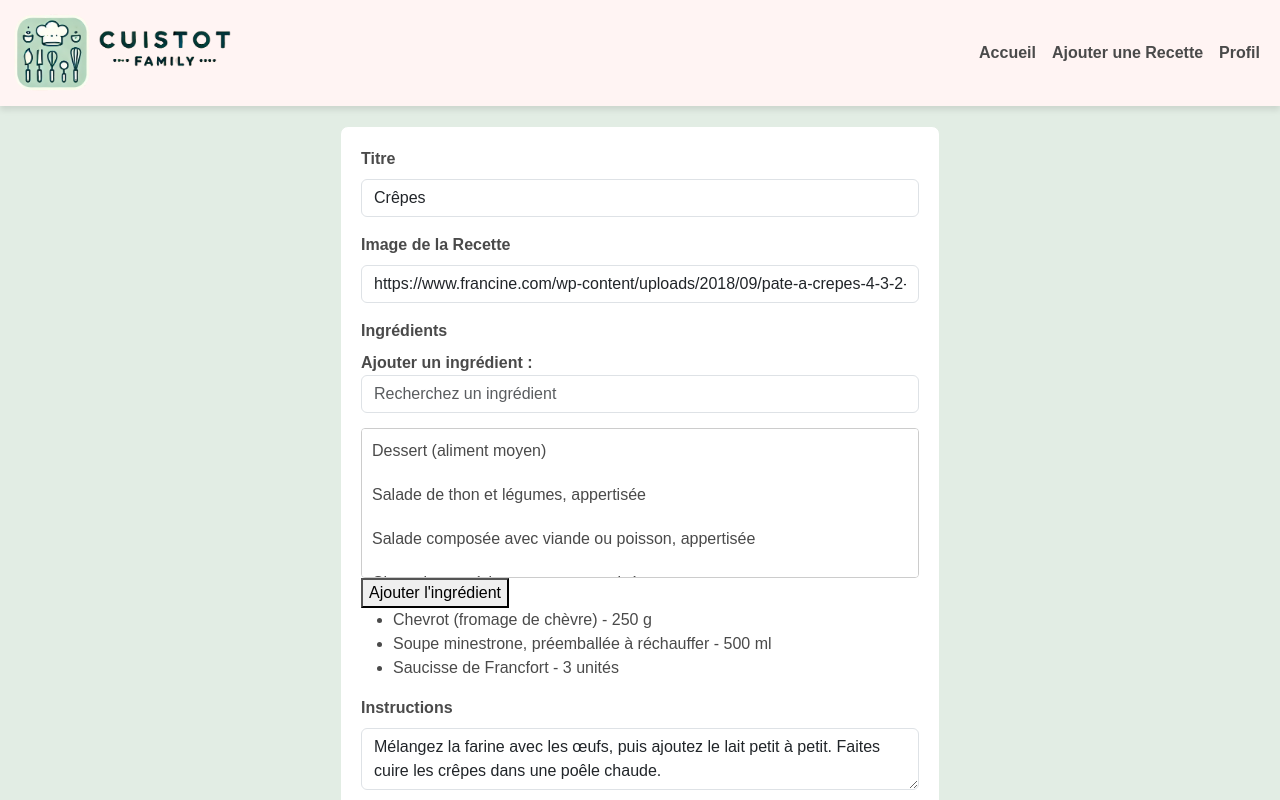
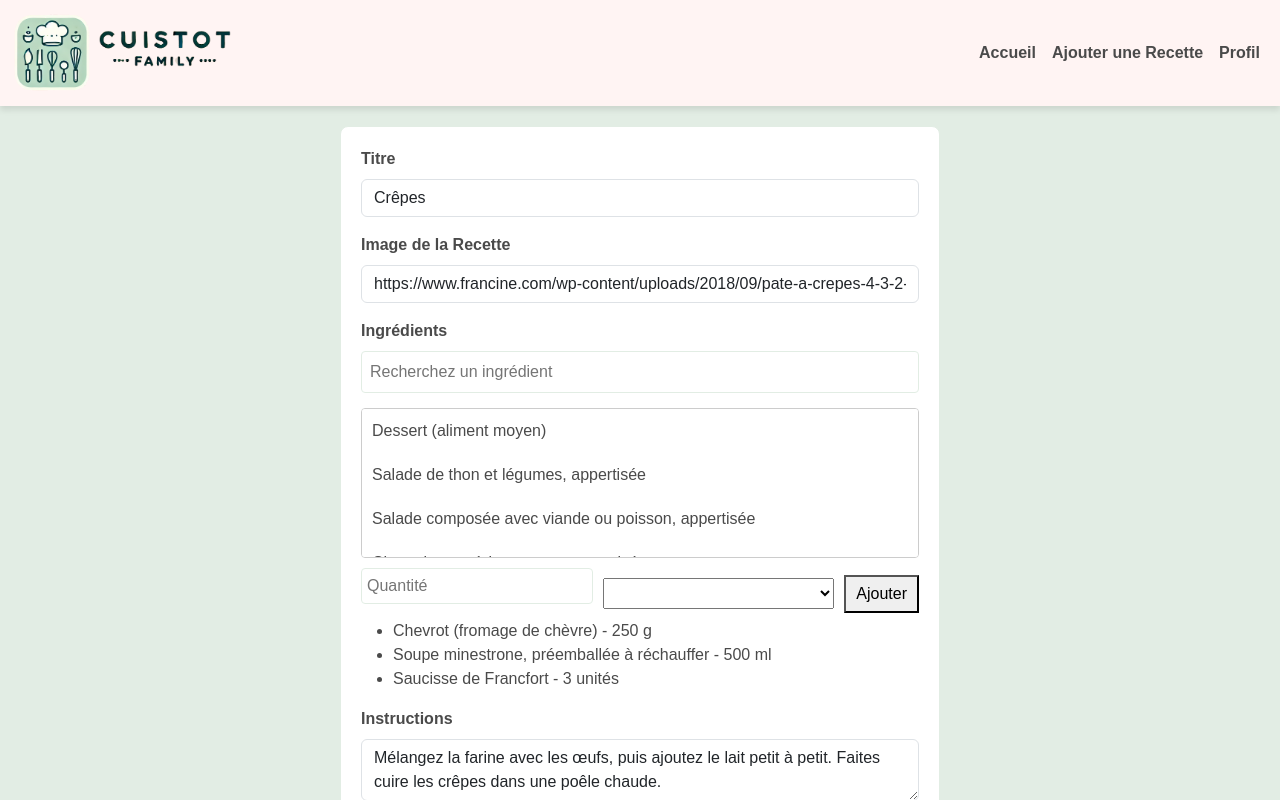
Before and after one commit to vinsse2001/cuistotfamily, an Angular app: page /recette/1/edit in a window 1280 px wide. Shown: the top 800 px of the page. Built offline with nearby package versions, Linux system fonts and the light colour scheme.

Commit message:
modif affichage recherche ingrédient

```diff
--- a/src/app/recette-form/recette-form.component.css
+++ b/src/app/recette-form/recette-form.component.css
@@ -36,3 +36,27 @@ textarea.ng-invalid.ng-touched {
 .suggestions li:hover {
   background-color: #f0f0f0; /* Couleur au survol */
 }
+
+.ingredient-input {
+  margin-bottom: 10px;
+}
+
+.ingredient-details {
+  display: flex;
+  align-items: center;
+  gap: 10px;
+  margin-top: 10px;
+}
+
+.ingredient-details input,
+.ingredient-details select {
+  flex: 1;
+  padding: 5px;
+  font-size: 1rem;
+}
+
+.ingredient-details button {
+  padding: 5px 10px;
+  font-size: 1rem;
+  cursor: pointer;
+}
--- a/src/app/recette-form/recette-form.component.html
+++ b/src/app/recette-form/recette-form.component.html
@@ -31,21 +31,6 @@
       <label for="ingredients" class="form-label">Ingrédients</label>
       <!-- <div class="ingredient-section">
         <label for="ingredient-search">Ajouter un ingrédient :</label>
-        <input id="ingredient-search" [(ngModel)]="ingredientRecherche" (input)="rechercherIngredient()" placeholder="Rechercher un ingrédient" />
-
-        <ul *ngIf="suggestions.length > 0">
-          <li *ngFor="let suggestion of suggestions"
-          (click)="ajouterIngredient(suggestion, +quantiteInput.value, uniteInput.value)">
-            {{ suggestion.nom }}
-          </li>
-          <input #quantiteInput type="number" placeholder="Quantité" />
-          <input #uniteInput type="text" placeholder="Unité (ex. g, ml)" />
-        </ul>
-
-        <button type="button" (click)="ajouterNouvelIngredient()">Nouvel ingrédient</button>
-      </div> -->
-      <div class="ingredient-section">
-        <label for="ingredient-search">Ajouter un ingrédient :</label>
         <input
           type="text"
           class="form-control"
@@ -64,7 +49,44 @@
         </ul>
 
         <button type="button" (click)="ajouterNouvelIngredient()">Ajouter l'ingrédient</button>
+      </div> -->
+      <div class="ingredient-input">
+        <input
+          type="text"
+          [(ngModel)]="ingredientRecherche"
+          (input)="rechercherIngredient()"
+          placeholder="Recherchez un ingrédient"
+          name="ingredientRecherche"
+          required
+        />
+
+        <!-- Liste des suggestions -->
+        <ul class="suggestions" *ngIf="suggestions.length > 0">
+          <li *ngFor="let suggestion of suggestions" (click)="ajouterIngredient(suggestion, +quantiteInput.value, uniteInput.value)">
+            {{ suggestion.nom }}
+          </li>
+        </ul>
       </div>
+
+      <div class="ingredient-details">
+        <input
+          type="number"
+          [(ngModel)]="quantite"
+          placeholder="Quantité"
+          name="quantite"
+          required
+        />
+        <select [(ngModel)]="unite" name="unite" required>
+          <option value="" disabled>Unité</option>
+          <option value="g">g</option>
+          <option value="kg">kg</option>
+          <option value="ml">ml</option>
+          <option value="L">L</option>
+          <option value="pcs">pcs</option>
+        </select>
+        <button (click)="ajouterIngredientManuel()">Ajouter</button>
+      </div>
+
 
 
       <ul class="ingredient-list">
```
